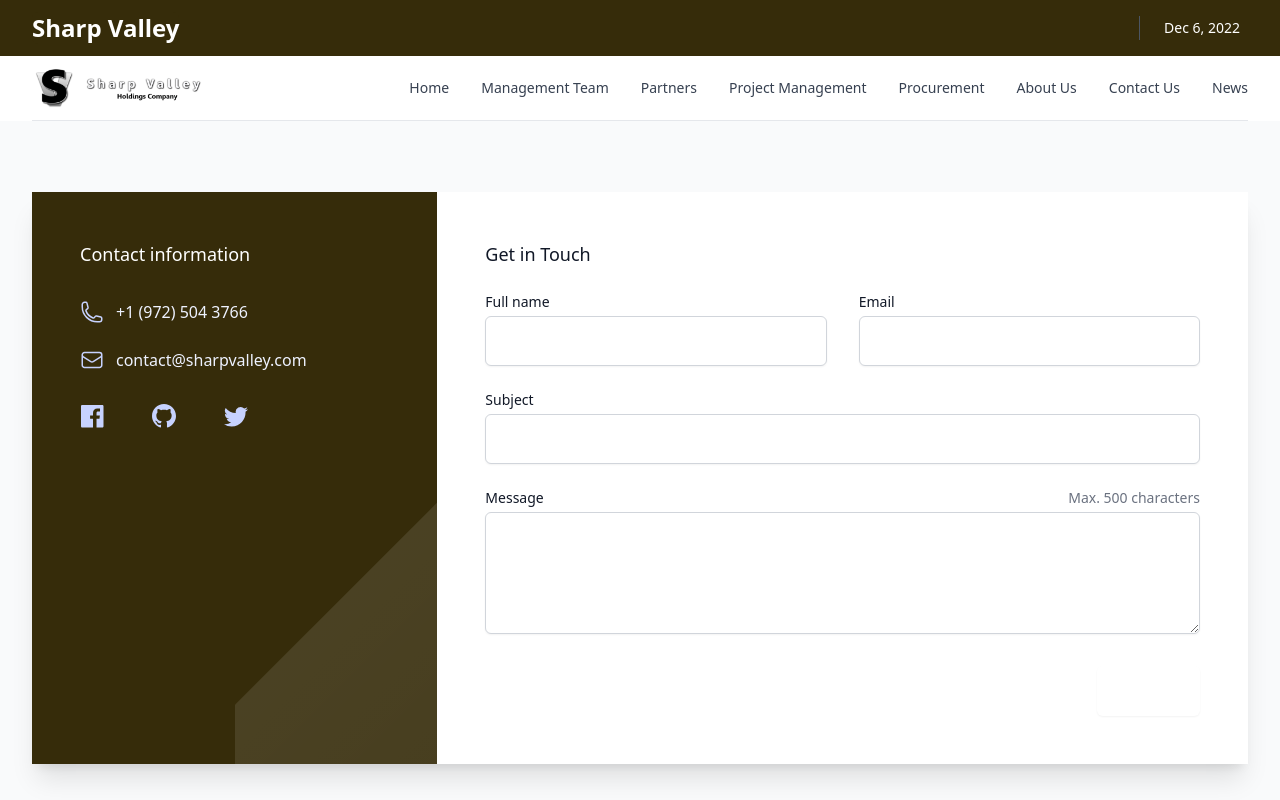
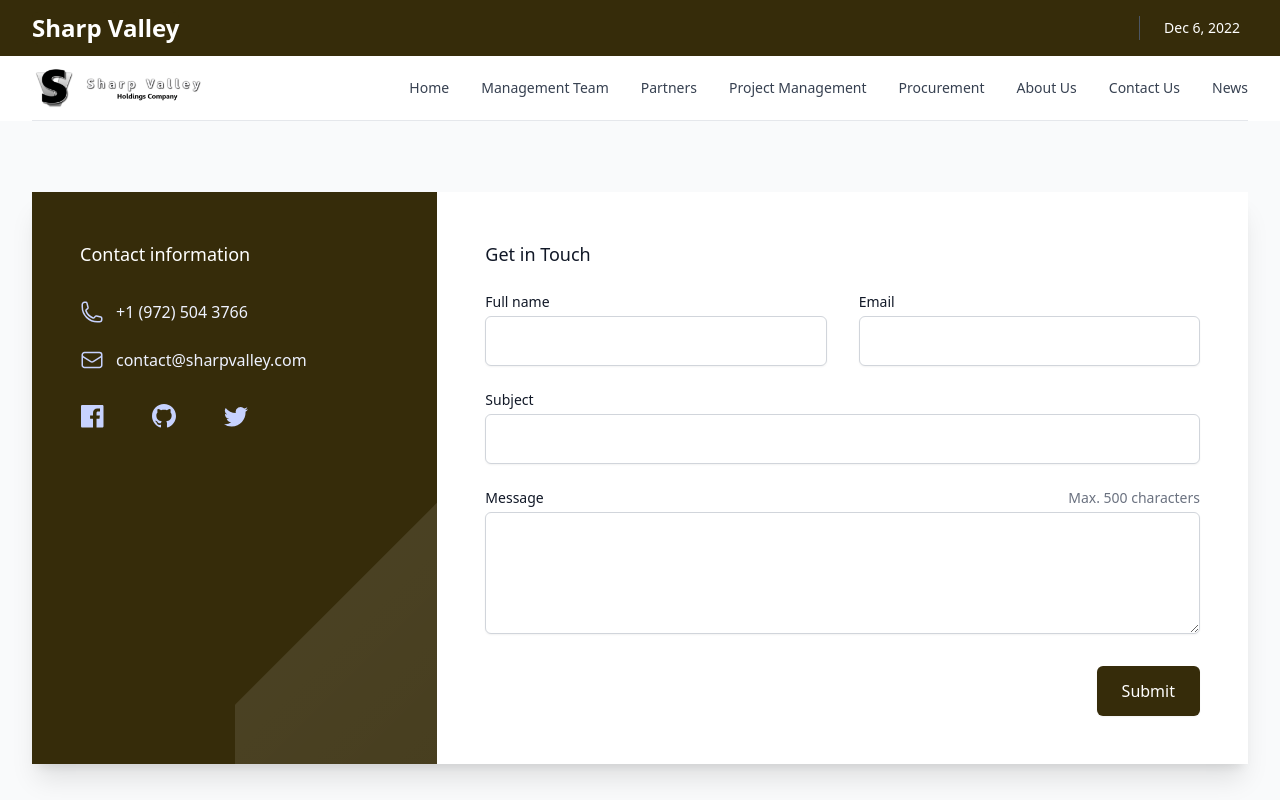
Before and after one commit to BernMasache/sharp-valley-store, a Next.js app: page /contact-us in a window 1280 px wide. Shown: the top 800 px of the page. Built offline with nearby package versions, Linux system fonts and the light colour scheme; what tw-elements would draw is missing.

Commit message:
color theme gold

```diff
--- a/components/contactUs.jsx
+++ b/components/contactUs.jsx
@@ -346,7 +346,7 @@
                 <div className="sm:col-span-2 sm:flex sm:justify-end">
                   <button
                     type="submit"
-                    className="mt-2 inline-flex w-full items-center justify-center rounded-md border border-transparent bg-sky-600 px-6 py-3 text-base font-medium text-white shadow-sm hover:bg-indigo-700 focus:outline-none focus:ring-2 focus:ring-indigo-500 focus:ring-offset-2 sm:w-auto"
+                    className="mt-2 inline-flex w-full items-center justify-center rounded-md border border-transparent bg-brown px-6 py-3 text-base font-medium text-white shadow-sm hover:bg-zinc-700 focus:outline-none focus:ring-2 focus:ring-zinc-500 focus:ring-offset-2 sm:w-auto"
                   >
                     Submit
                   </button>
--- a/components/layouts/main.layout.jsx
+++ b/components/layouts/main.layout.jsx
@@ -184,14 +184,14 @@
                                     <div className="flex h-16 items-center justify-between">
                                         {/* Logo (lg+) */}
                                         <div className="hidden lg:flex lg:items-center">
-                                            <a href="#">
+                                            <Link href="/home">
                                                 <span className="sr-only">Sharpvalley</span>
                                                 <img
                                                     className="h-8 w-auto sm:h-10"
                                                     src="./assets/images/sharpvalley.com_files/Sharp-Valley-1-e1550352772192-300x70.png"
                                                     alt=""
                                                 />
-                                            </a>
+                                            </Link>
                                         </div>
                                         {/* Mobile menu and search (lg-) */}
                                         <div className="flex flex-1 items-center lg:hidden">
--- a/components/widgets/news.jsx
+++ b/components/widgets/news.jsx
@@ -1,4 +1,4 @@
-import { BoltIcon, EnvelopeIcon, GlobeAltIcon, ScaleIcon, NewspaperIcon } from '@heroicons/react/24/outline'
+import { NewspaperIcon } from '@heroicons/react/24/outline'
 import Link from 'next/link'
 
 const features = [
--- a/tailwind.config.js
+++ b/tailwind.config.js
@@ -24,10 +24,12 @@
       yellow: colors.yellow,
       slate:colors.slate,
       green:colors.green,
+      sky:colors.sky,
       red:colors.red,
       orange:colors.orange,
       brown: "#362c0a",
-      gold:"4b3d0e"
+      gold:"4b3d0e",
+      zinc:colors.zinc
     },
   },
   plugins: [
```
